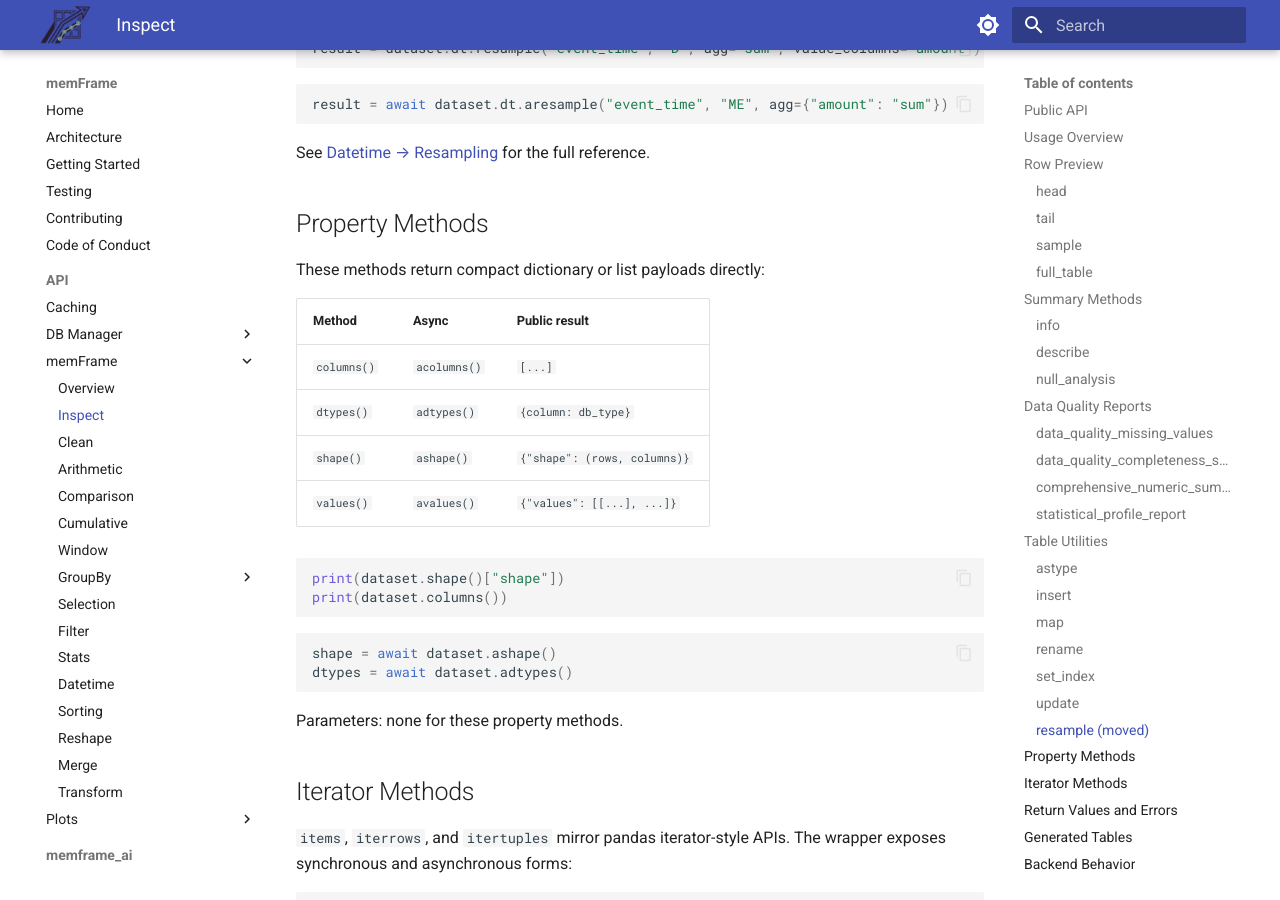
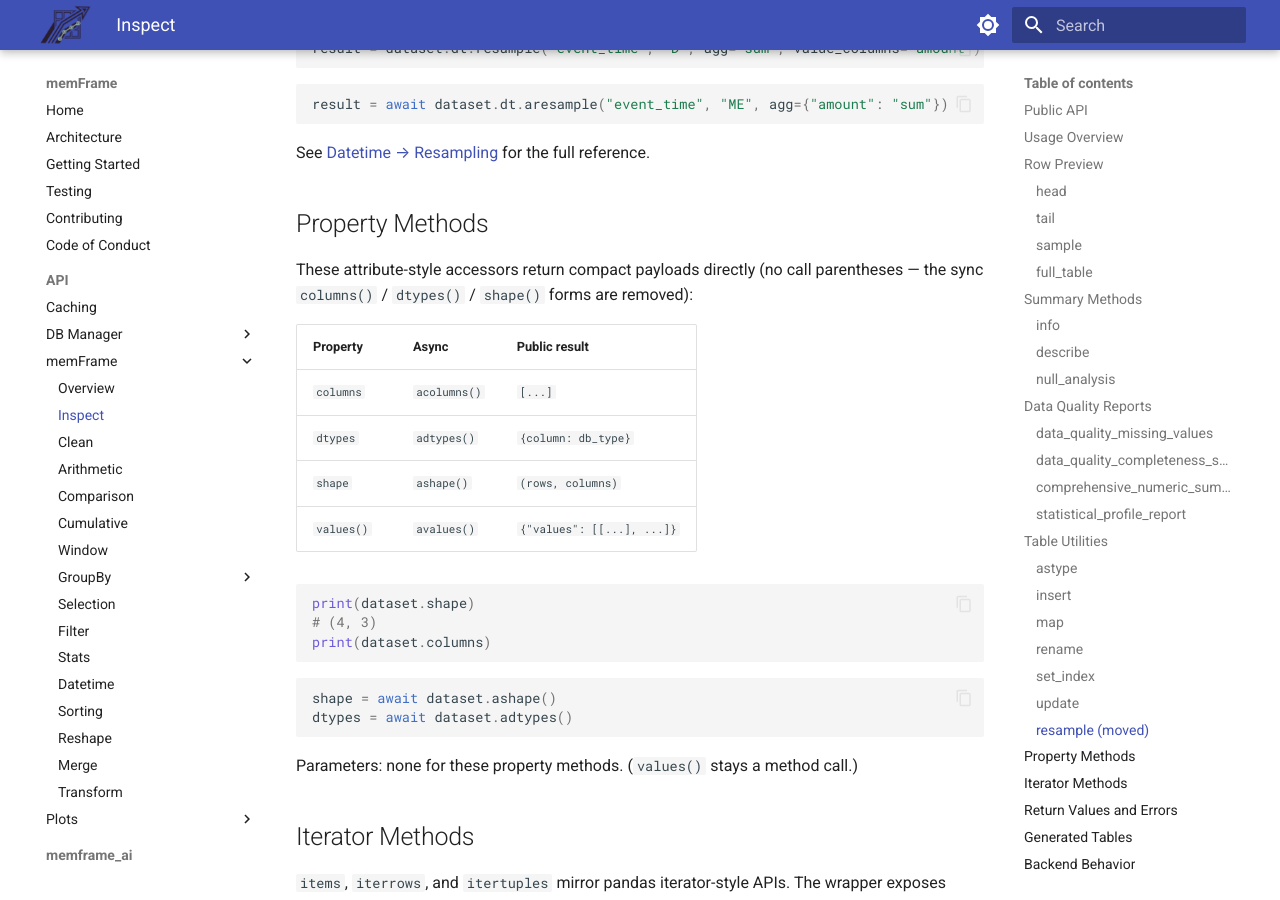
Before and after one commit to Debojit95/memFrame, an MkDocs documentation site: the page built from docs/api/inspect.md, in a window 1280 px wide and 900 px high, scrolled down 11949 px. Built offline with MkDocs 1.6.1 and Material for MkDocs 9.7.7, drawn with Linux system fonts in a browser that asks for light colours; some of the changed text lies outside the part shown.

Commit message:
[docs] properties for columns/dtypes/shape; public-form flag example

````diff
--- a/docs/api/inspect.md
+++ b/docs/api/inspect.md
@@ -50,9 +50,9 @@ Every inspect operation has synchronous and asynchronous forms:
 | `set_index(columns)` | `await aset_index(...)` | Add a primary-key index |
 | `update(on, other_table, other_schema="upload", overwrite=True, errors="ignore")` | `await aupdate(...)` | Update from another table |
 | `dt.resample(column, freq, ...)` | `await dt.aresample(...)` | Time-series aggregation — see [Datetime](datetime.md#resampling) |
-| `columns()` | `await acolumns()` | Column labels |
-| `dtypes()` | `await adtypes()` | Column database types |
-| `shape()` | `await ashape()` | Row and column count |
+| `columns` | `await acolumns()` | Column labels |
+| `dtypes` | `await adtypes()` | Column database types |
+| `shape` | `await ashape()` | Row and column count |
 | `values()` | `await avalues()` | Table values as nested lists |
 | `items()` | `await aitems()` | Column/value iterator result |
 | `iterrows()` | `await aiterrows()` | Row iterator result |
@@ -485,18 +485,20 @@ See [Datetime → Resampling](datetime.md#resampling) for the full reference.
 
 ## Property Methods
 
-These methods return compact dictionary or list payloads directly:
+These attribute-style accessors return compact payloads directly (no call
+parentheses — the sync `columns()` / `dtypes()` / `shape()` forms are removed):
 
-| Method | Async | Public result |
+| Property | Async | Public result |
 | --- | --- | --- |
-| `columns()` | `acolumns()` | `[...]` |
-| `dtypes()` | `adtypes()` | `{column: db_type}` |
-| `shape()` | `ashape()` | `{"shape": (rows, columns)}` |
+| `columns` | `acolumns()` | `[...]` |
+| `dtypes` | `adtypes()` | `{column: db_type}` |
+| `shape` | `ashape()` | `(rows, columns)` |
 | `values()` | `avalues()` | `{"values": [[...], ...]}` |
 
 ```python
-print(dataset.shape()["shape"])
-print(dataset.columns())
+print(dataset.shape)
+# (4, 3)
+print(dataset.columns)
 ```
 
 ```python
@@ -504,7 +506,7 @@ shape = await dataset.ashape()
 dtypes = await dataset.adtypes()
 ```
 
-Parameters: none for these property methods.
+Parameters: none for these property methods. (`values()` stays a method call.)
 
 ## Iterator Methods
 
````
Also changed, not shown: docs/api/filter.md (+1 -6 lines).
